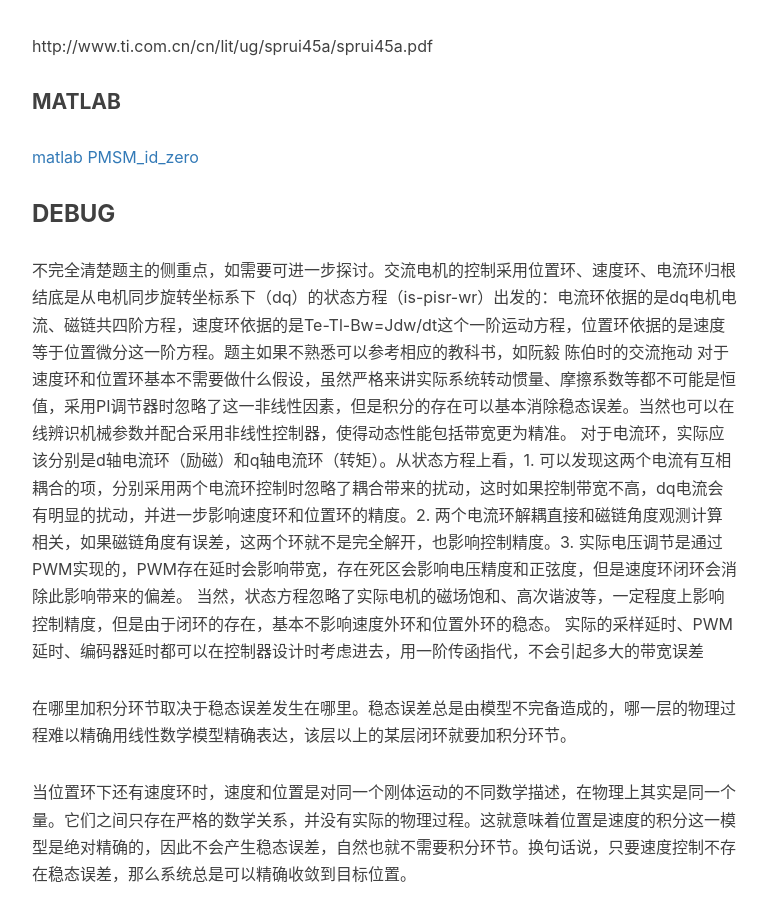
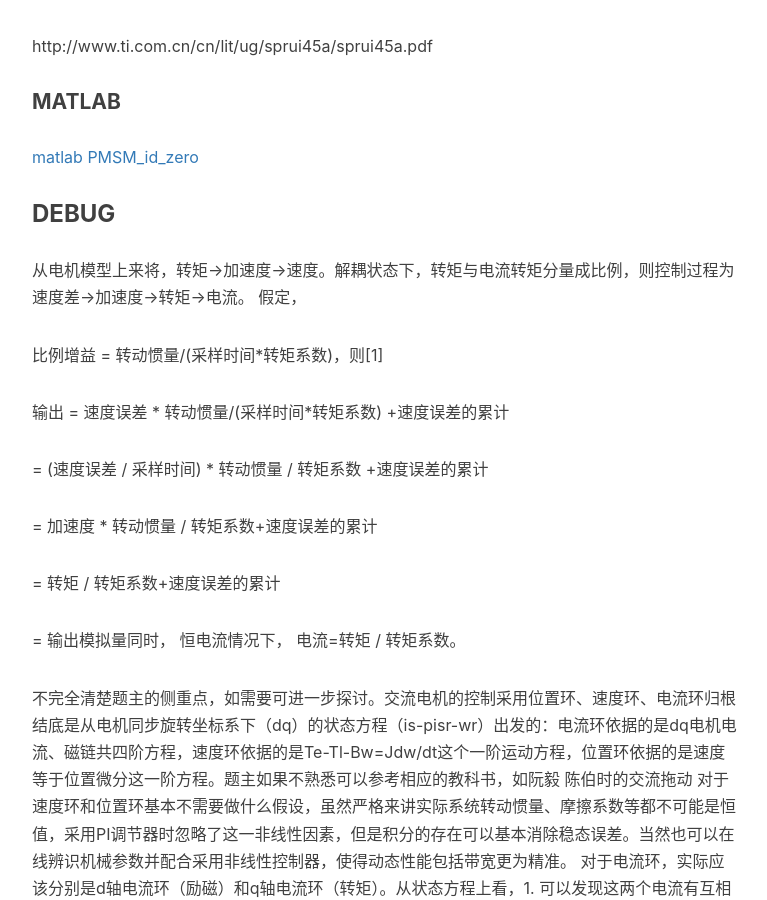
Before and after one commit to gary-robotics/dlward, a Jekyll site: the page built from _posts/2018-10-09-FOC-2018.markdown, in a window 1280 px wide and 900 px high, scrolled down 680 px. Shown: the whole window, without its empty margins (233-1000 px from the left). Built offline with Jekyll 4.4.1, drawn with Linux system fonts in a browser that asks for light colours; nearby versions of some CDN libraries; comment, search, counter and statistics services are not loaded.

Commit message:
Update 2018-10-09-FOC-2018.markdown

```diff
--- a/_posts/2018-10-09-FOC-2018.markdown
+++ b/_posts/2018-10-09-FOC-2018.markdown
@@ -18,6 +18,24 @@ http://www.ti.com.cn/cn/lit/ug/sprui45a/sprui45a.pdf
 #### MATLAB
 [matlab PMSM_id_zero](https://github.com/blockahead/PMSM_id_zero)
 ### DEBUG
+从电机模型上来将，转矩->加速度->速度。解耦状态下，转矩与电流转矩分量成比例，则控制过程为速度差->加速度->转矩->电流。
+假定，
+
+比例增益 = 转动惯量/(采样时间*转矩系数)，则[1]
+
+输出 = 速度误差 * 转动惯量/(采样时间*转矩系数)  +速度误差的累计
+
+= (速度误差 / 采样时间) * 转动惯量 / 转矩系数 +速度误差的累计
+
+= 加速度 * 转动惯量 / 转矩系数+速度误差的累计
+
+= 转矩 / 转矩系数+速度误差的累计
+
+= 输出模拟量同时，
+恒电流情况下，
+电流=转矩 / 转矩系数。
+
+
 不完全清楚题主的侧重点，如需要可进一步探讨。交流电机的控制采用位置环、速度环、电流环归根结底是从电机同步旋转坐标系下（dq）的状态方程（is-pisr-wr）出发的：电流环依据的是dq电机电流、磁链共四阶方程，速度环依据的是Te-Tl-Bw=Jdw/dt这个一阶运动方程，位置环依据的是速度等于位置微分这一阶方程。题主如果不熟悉可以参考相应的教科书，如阮毅 陈伯时的交流拖动
 对于速度环和位置环基本不需要做什么假设，虽然严格来讲实际系统转动惯量、摩擦系数等都不可能是恒值，采用PI调节器时忽略了这一非线性因素，但是积分的存在可以基本消除稳态误差。当然也可以在线辨识机械参数并配合采用非线性控制器，使得动态性能包括带宽更为精准。
 对于电流环，实际应该分别是d轴电流环（励磁）和q轴电流环（转矩）。从状态方程上看，1. 可以发现这两个电流有互相耦合的项，分别采用两个电流环控制时忽略了耦合带来的扰动，这时如果控制带宽不高，dq电流会有明显的扰动，并进一步影响速度环和位置环的精度。2. 两个电流环解耦直接和磁链角度观测计算相关，如果磁链角度有误差，这两个环就不是完全解开，也影响控制精度。3. 实际电压调节是通过PWM实现的，PWM存在延时会影响带宽，存在死区会影响电压精度和正弦度，但是速度环闭环会消除此影响带来的偏差。
```
